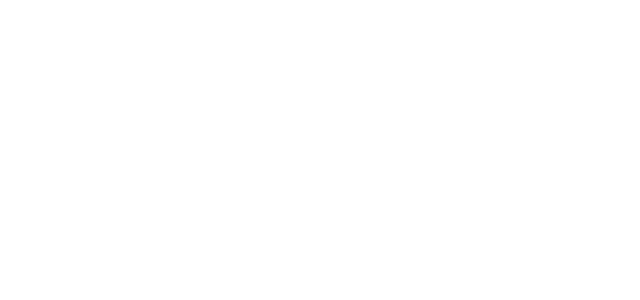
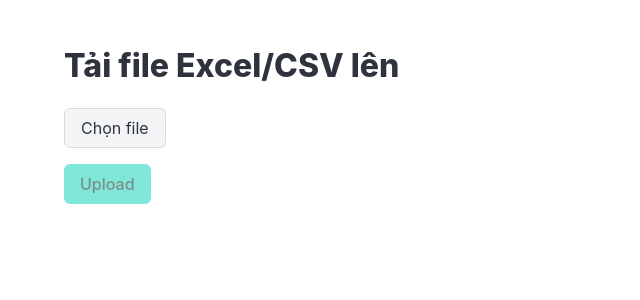
Before and after one commit to NgcThang/test1, a Nuxt app in the folder frontend/: page /upload in a window 1280 px wide. Before the commit this address had no page. Shown: the top 300 px of the page, without its empty margins (0-640 px from the left). Built offline with nearby package versions, Linux system fonts and the light colour scheme.

Commit message:
Fix loi khong loading

```diff
--- a/frontend/pages/files/[id].vue
+++ b/frontend/pages/files/[id].vue
@@ -1,10 +1,13 @@
 <template>
   <section class="section">
-    <div class="container">
+    <div class="container is-fluid" style="padding-left: 0; padding-right: 0;">
+      <!-- Tiêu đề căn trái -->
       <h1 class="title has-text-info mb-5">
         Dữ liệu chi tiết của file #{{ route.params.id }}
       </h1>
 
+      <!-- Bảng dữ liệu -->
+      <div style="overflow-x: auto;">
         <table class="table is-bordered is-striped is-fullwidth" v-if="rows.length">
           <thead>
             <tr>
@@ -22,8 +25,12 @@
 
         <p v-else class="has-text-grey">Không có dữ liệu trong file này.</p>
       </div>
+    </div>
   </section>
 </template>
+
+
+
 
 <script setup>
 import { useRoute } from 'vue-router'
@@ -31,9 +38,13 @@ import { computed, watch } from 'vue'
 
 const route = useRoute()
 
+definePageMeta({
+  key: (route) => route.fullPath
+})
+
 // Dùng useAsyncData để hỗ trợ SSR + CSR
 const { data: rowsRaw, refresh } = await useAsyncData(
-  () => `rows-${route.params.id}`, // key
+  `rows-${route.params.id}`,  // key
   () => $fetch(`http://127.0.0.1:8000/api/files/${route.params.id}/rows/`)
 )
 
--- a/frontend/pages/index.vue
+++ b/frontend/pages/index.vue
@@ -2,7 +2,16 @@
   <section class="section">
     <div class="container">
       <h1 class="title">Trang chủ</h1>
-      <NuxtLink to="/files" class="button is-link mt-4">📁 Xem danh sách file đã upload</NuxtLink>
+      <NuxtLink to="/files" class="button is-link mt-4"> Xem danh sách file đã upload</NuxtLink>
     </div>
   </section>
 </template>
+
+
+<script setup>
+const { data: filesRaw } = await useAsyncData('files', () =>
+  $fetch('http://127.0.0.1:8000/api/files/')
+)
+
+const files = computed(() => filesRaw.value || [])
+</script>
--- /dev/null
+++ b/frontend/pages/upload.vue
@@ -0,0 +1,52 @@
+<template>
+    <section class="section">
+      <div class="container">
+        <h1 class="title">Tải file Excel/CSV lên</h1>
+
+        <form @submit.prevent="submitFile">
+          <div class="file mb-4">
+            <label class="file-label">
+              <input class="file-input" type="file" @change="handleChange" accept=".xlsx,.csv" />
+              <span class="file-cta">
+                <span class="file-label">Chọn file</span>
+              </span>
+            </label>
+          </div>
+
+          <button class="button is-primary" :disabled="!file">Upload</button>
+        </form>
+
+        <p v-if="message" class="mt-4">{{ message }}</p>
+      </div>
+    </section>
+  </template>
+
+  <script setup>
+  import { ref } from 'vue'
+
+  const file = ref(null)
+  const message = ref('')
+
+  function handleChange(event) {
+    file.value = event.target.files[0]
+  }
+
+  async function submitFile() {
+    if (!file.value) return
+
+    const formData = new FormData()
+    formData.append('file', file.value)
+
+    try {
+      await $fetch('http://127.0.0.1:8000/upload/', {
+        method: 'POST',
+        body: formData
+      })
+      message.value = 'Tải file thành công!'
+      file.value = null
+    } catch (err) {
+      message.value = 'Có lỗi xảy ra khi tải file.'
+      console.error(err)
+    }
+  }
+  </script>
```
Also changed, not shown: 1 other file (tests, documents, lock files or other folders). Lines whose indentation alone changed are shown as unchanged.
